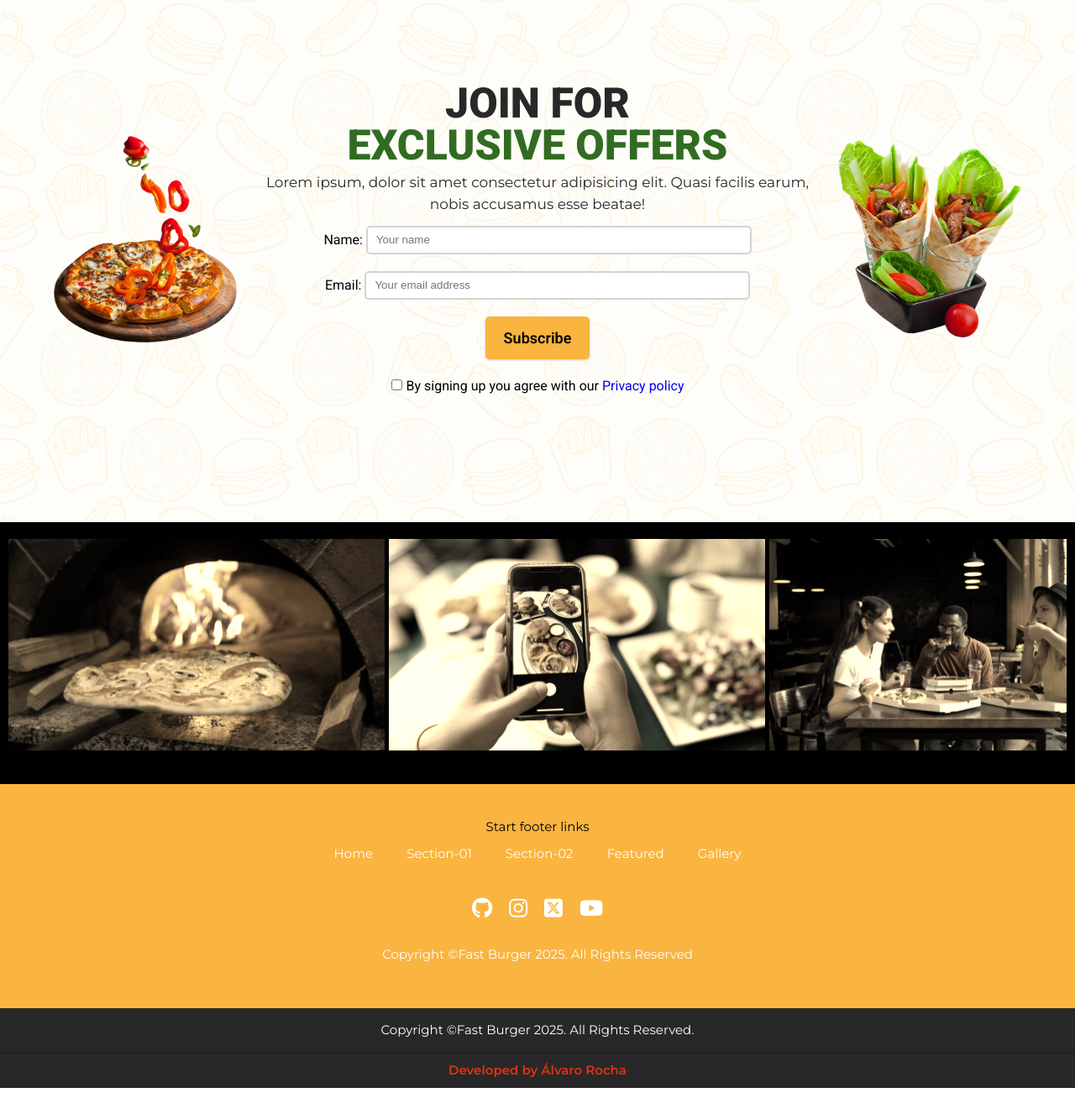
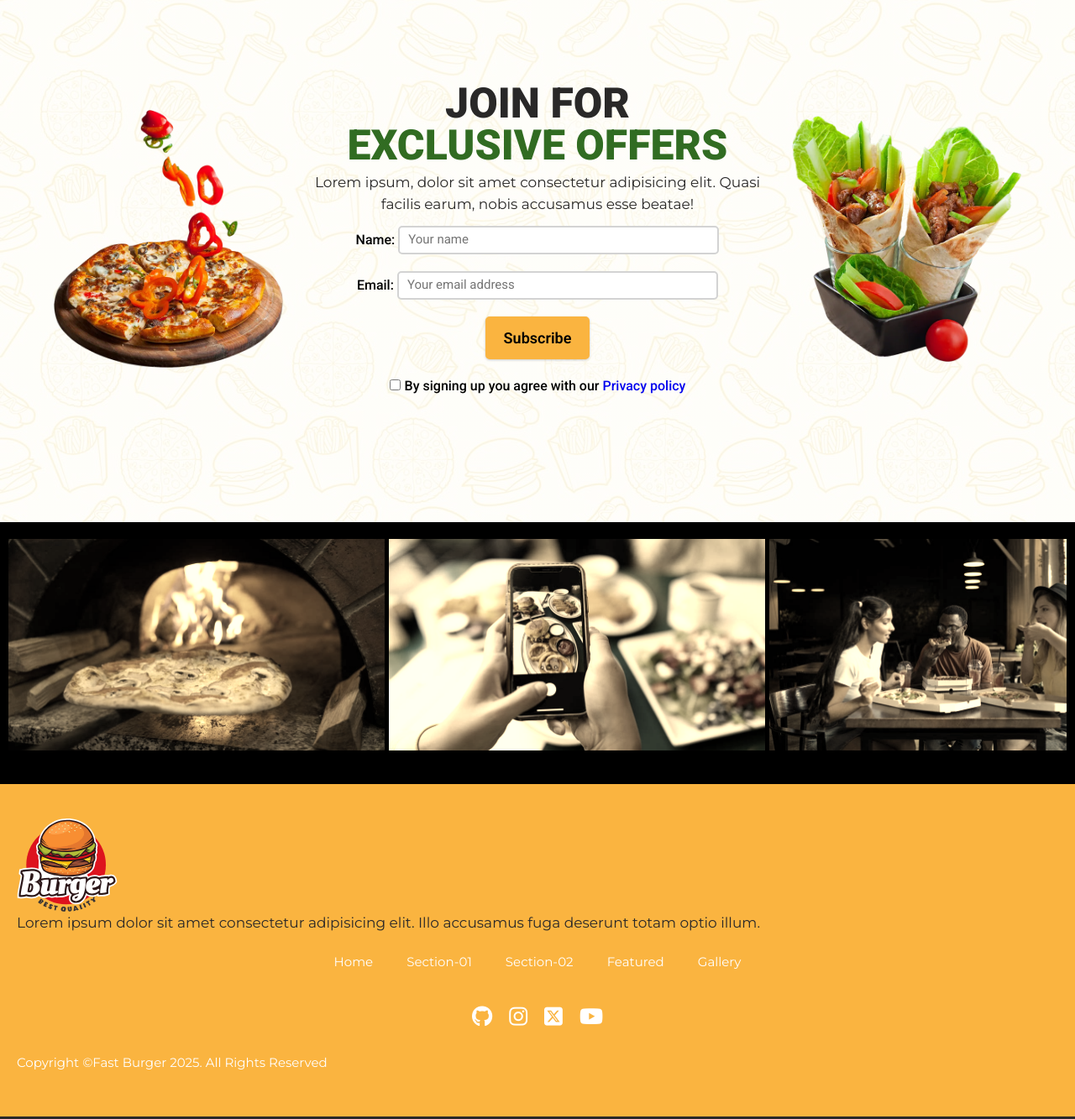
Before and after one commit to alvarorocha-dev/burger-project, a plain HTML site: page index.html in a window 1280 px wide. Shown: the part 7220-8553 px from the top of the page at 84% size. Before the commit the page ends 8516 px from the top, so only its background shows below. Drawn offline with Linux system fonts and the light colour scheme.

Commit message:
Start Footer

```diff
--- a/assets/css/styles.css
+++ b/assets/css/styles.css
@@ -748,7 +748,7 @@ Banner
 
 .banner-top-img {
   top: -5%;
-  left: 0;
+  left: 1%;
 }
 
 .banner-bottom-img {
@@ -1030,7 +1030,8 @@ Newsletter
 }
 
 .news-img-container {
-  width: 35%;
+  width: 70%;
+  max-width: 30rem;
 }
 
 #newsletter p {
@@ -1049,7 +1050,7 @@ Newsletter
 }
 
 #news-form label {
-  font: 400 1.6rem/1.5 var(--first-ff);
+  font: 500 1.6rem/1.5 var(--first-ff);
 }
 
 #news-form .btn {
@@ -1069,8 +1070,8 @@ Newsletter
   box-shadow: var(--light-shadow);
 }
 
-#news-form::placeholder {
-  font: inherit;
+#news-form input::placeholder {
+  font: 400 1.5rem/1.3 var(--first-ff);
 }
 
 .check {
@@ -1091,10 +1092,10 @@ Newsletter
     gap: 3rem;
   }
   .news-img-container {
-    width: 20%;
+    width: 25%;
   }
   .news-content {
-    width: 60%;
+    width: 50%;
   }
 }
 
@@ -1158,8 +1159,12 @@ Footer
 }
 
 .footer {
-  text-align: center;
+  /* text-align: center; */
   padding: 4rem 2rem;
+}
+
+.footer-logo {
+  width: 12rem;
 }
 
 .footer-link {
--- a/index.html
+++ b/index.html
@@ -628,7 +628,7 @@
       <div class="newsletter container">
         <div class="news-img-container">
           <img
-            class="banner-img"
+            class="news-img"
             src="./assets/images/newsletter-images/newsletter-pizza.webp"
             alt=""
           />
@@ -675,7 +675,7 @@
         </div>
         <div class="news-img-container">
           <img
-            class="banner-img"
+            class="news-img"
             src="./assets/images/newsletter-images/newsletter-wrap.webp"
             alt=""
           />
@@ -812,9 +812,16 @@
     <!-- ========> End Boneco <========  -->
 
     <!-- ========> Start Footer <========  -->
-    <footer id="footer" class="footer">
-      <div class="container-mini">
-        Start footer links
+    <footer id="footer">
+      <div class="footer container-mini">
+<!-- Start footer column 01 -->
+ <div class="footer-column-01">
+  <img class="footer-logo" src="./assets/images/logo.svg" alt="">
+  <p class="footer-description">Lorem ipsum dolor sit amet consectetur adipisicing elit. Illo accusamus fuga deserunt totam optio illum.</p>
+ </div>
+<!-- End footer column 01 -->
+
+        <!-- Start footer links -->
         <ul class="footer-links">
           <li><a href="#home" class="footer-link scroll-link">home</a></li>
           <li>
```
Also changed, not shown: assets/css/variables.css (line endings or trailing spaces).
